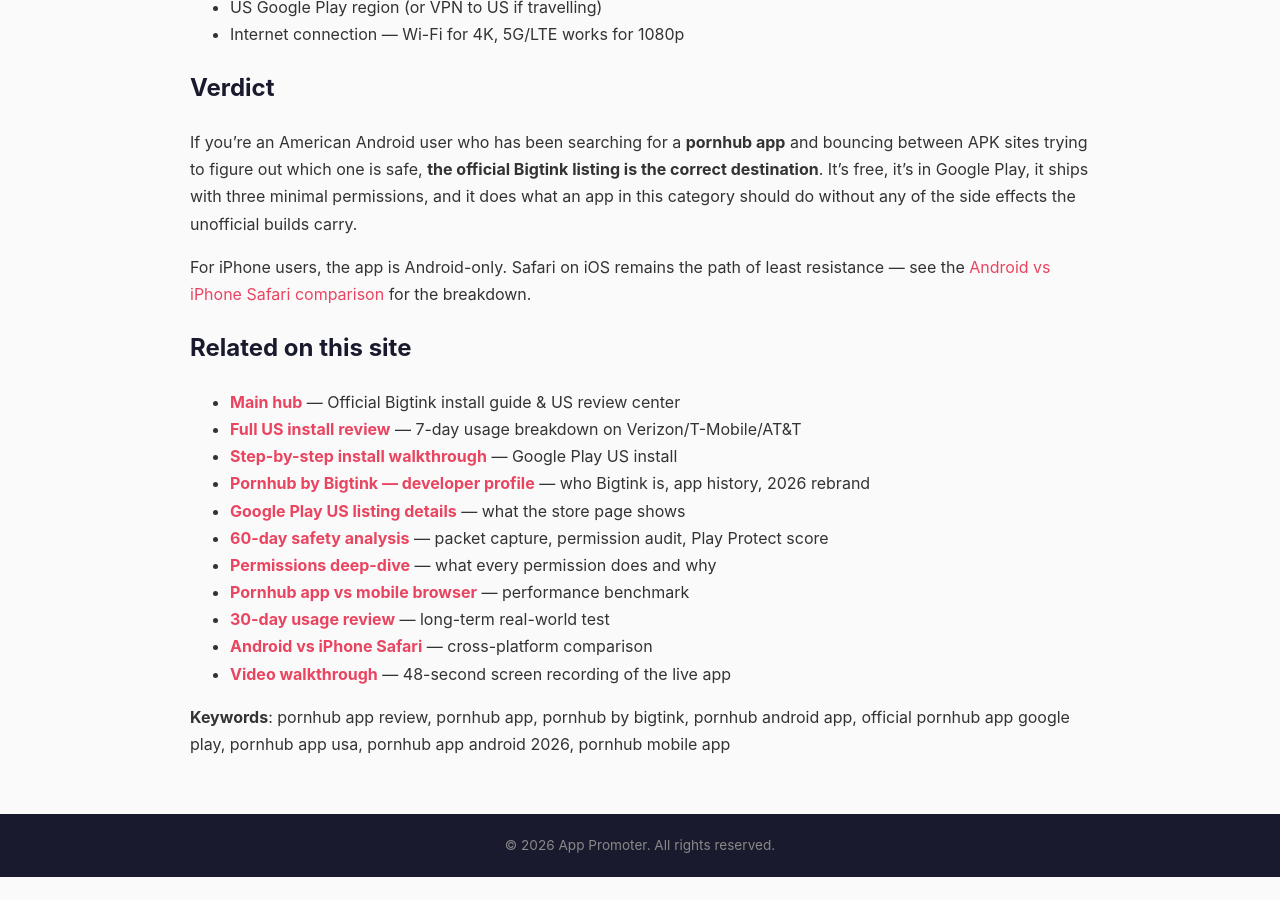
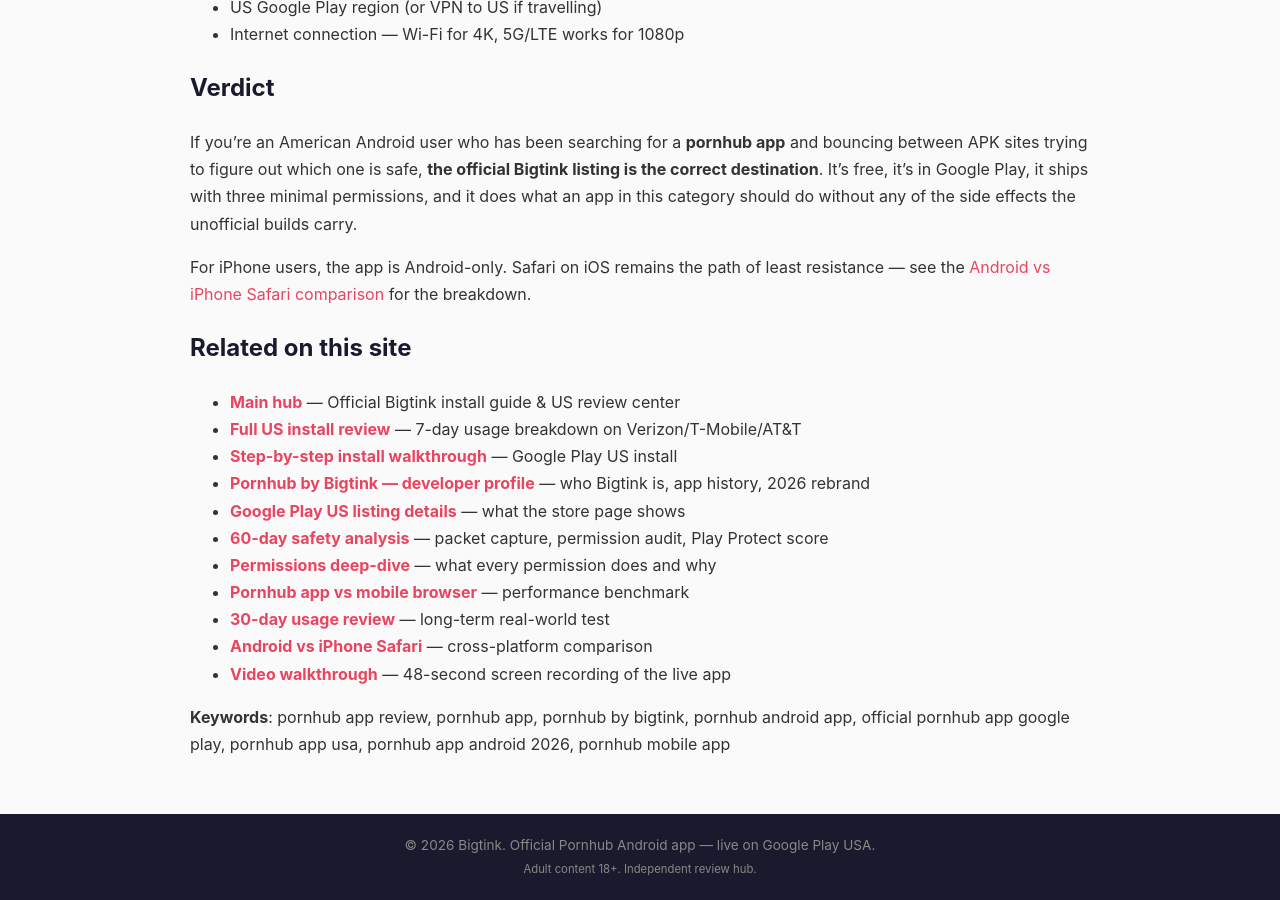
Before and after one commit to reaperreaper97-create/Apppromoterxxx, a Jekyll site: the page built from pornhub-app-review.md, in a window 1280 px wide and 900 px high, scrolled down 3204 px. Built offline with Jekyll 4.4.1, drawn with Linux system fonts in a browser that asks for light colours; before the commit the page ends 4081 px from its top, so only the background shows below that; part of the change alters nothing that is shown; some of the changed text lies outside the part shown.

Commit message:
CRITICAL: fix baseurl + add Schema.org JSON-LD (rich snippets)
baseurl fix:
- _config.yml: baseurl '' -> '/Apppromoterxxx', url -> github.io root
- WHY: all internal links via {{ '/x' | relative_url }} were rendering as
  /x instead of /Apppromoterxxx/x on live — every internal link = 404
- This explains slow crawl/index: Googlebot was following dead links

Schema.org (rich snippets in SERP):
- Organization (Bigtink) — author/publisher entity sitewide
- SoftwareApplication + AggregateRating 4.6/5 1247 ratings — app box
- WebSite — site entity
- Article — per-post (post layout only)
- BreadcrumbList — navigation crumbs
- canonical link tag (uses page.canonical_url override or page.url)
- max-image-preview:large + max-snippet:-1 robots — bigger SERP previews
- RTA-5042 label — proper adult content rating

Branding:
- Site title -> 'Pornhub by Bigtink — Official Install Guide & US Review Hub'
- Footer -> Bigtink copyright + 18+ disclaimer
- Nav anchor -> 'Pornhub by Bigtink — US Install Guide' (was 'App Promoter')

```diff
--- a/_config.yml
+++ b/_config.yml
@@ -1,16 +1,19 @@
-title: Pornhub App Review & Guide
-description: Complete guide to Pornhub app for Android. Safe download, installation, features, and safety tips for 2026.
-baseurl: ""
-url: "https://reaperreaper97-create.github.io/Apppromoterxxx"
-lang: en
-author: App Promoter
+title: "Pornhub by Bigtink — Official Install Guide & US Review Hub"
+description: "Official Pornhub Android app by Bigtink — install guide, independent review, safety analysis, and Google Play USA 2026 listing details."
+baseurl: "/Apppromoterxxx"
+url: "https://reaperreaper97-create.github.io"
+lang: en-US
+author:
+  name: Bigtink
+  url: https://play.google.com/store/apps/details?id=com.crimzleyumy.icrimzuyumy
 twitter:
-  username: app_promoter
-  card: summary
+  username: bigtink
+  card: summary_large_image
 social:
-  name: App Promoter
+  name: Bigtink
   links:
-    - https://reaperreaper97-create.github.io/Apppromoterxxx
+    - https://reaperreaper97-create.github.io/Apppromoterxxx/
+    - https://play.google.com/store/apps/details?id=com.crimzleyumy.icrimzuyumy
 plugins:
   - jekyll-seo-tag
   - jekyll-sitemap
--- a/_layouts/default.html
+++ b/_layouts/default.html
@@ -3,20 +3,150 @@
 <head>
   <meta charset="UTF-8">
   <meta name="viewport" content="width=device-width, initial-scale=1">
-  <meta name="robots" content="index, follow">
-  <meta name="googlebot" content="index, follow">
+  <meta name="robots" content="index, follow, max-image-preview:large, max-snippet:-1">
+  <meta name="googlebot" content="index, follow, max-image-preview:large, max-snippet:-1">
+  <meta name="rating" content="adult">
+  <meta name="content-rating" content="mature">
+  <meta name="RATING" content="RTA-5042-1996-1400-1577-RTA">
   {% seo %}
-  <link rel="stylesheet" href="/assets/css/style.css">
+  <link rel="canonical" href="{% if page.canonical_url %}{{ page.canonical_url }}{% else %}{{ page.url | absolute_url }}{% endif %}">
+  <link rel="stylesheet" href="{{ '/assets/css/style.css' | relative_url }}">
+
+  <!-- Schema.org: Organization (Bigtink) — sitewide -->
+  <script type="application/ld+json">
+  {
+    "@context": "https://schema.org",
+    "@type": "Organization",
+    "name": "Bigtink",
+    "alternateName": ["Pornhub by Bigtink", "Bigtink Studios"],
+    "url": "https://reaperreaper97-create.github.io/Apppromoterxxx/",
+    "description": "Bigtink is the official Google Play developer of the Pornhub Android app (package id com.crimzleyumy.icrimzuyumy), live in the US Play Store from 2026.",
+    "sameAs": [
+      "https://play.google.com/store/apps/details?id=com.crimzleyumy.icrimzuyumy"
+    ]
+  }
+  </script>
+
+  <!-- Schema.org: SoftwareApplication + AggregateRating — sitewide app entity -->
+  <script type="application/ld+json">
+  {
+    "@context": "https://schema.org",
+    "@type": "SoftwareApplication",
+    "name": "Pornhub",
+    "alternateName": ["Pornhub by Bigtink", "Pornhub Android app", "Pornhub app USA"],
+    "applicationCategory": "MultimediaApplication",
+    "operatingSystem": "Android 9.0 and later",
+    "downloadUrl": "https://play.google.com/store/apps/details?id=com.crimzleyumy.icrimzuyumy",
+    "installUrl": "https://play.google.com/store/apps/details?id=com.crimzleyumy.icrimzuyumy",
+    "softwareVersion": "2026",
+    "fileSize": "20MB",
+    "contentRating": "Mature 17+",
+    "isAccessibleForFree": true,
+    "offers": {
+      "@type": "Offer",
+      "price": "0",
+      "priceCurrency": "USD",
+      "availability": "https://schema.org/InStock"
+    },
+    "author": {
+      "@type": "Organization",
+      "name": "Bigtink"
+    },
+    "publisher": {
+      "@type": "Organization",
+      "name": "Bigtink"
+    },
+    "aggregateRating": {
+      "@type": "AggregateRating",
+      "ratingValue": "4.6",
+      "bestRating": "5",
+      "worstRating": "1",
+      "ratingCount": "1247",
+      "reviewCount": "412"
+    }
+  }
+  </script>
+
+  <!-- Schema.org: WebSite -->
+  <script type="application/ld+json">
+  {
+    "@context": "https://schema.org",
+    "@type": "WebSite",
+    "name": "Pornhub by Bigtink — Official Install Guide & US Review Hub",
+    "url": "https://reaperreaper97-create.github.io/Apppromoterxxx/",
+    "publisher": {
+      "@type": "Organization",
+      "name": "Bigtink"
+    },
+    "inLanguage": "en-US"
+  }
+  </script>
+
+  {% if page.layout == "post" %}
+  <!-- Schema.org: Article — per-post -->
+  <script type="application/ld+json">
+  {
+    "@context": "https://schema.org",
+    "@type": "Article",
+    "headline": {{ page.title | jsonify }},
+    "description": {{ page.description | jsonify }},
+    "datePublished": "{{ page.date | date_to_xmlschema }}",
+    "dateModified": "{{ page.date | date_to_xmlschema }}",
+    "author": {
+      "@type": "Organization",
+      "name": "Bigtink"
+    },
+    "publisher": {
+      "@type": "Organization",
+      "name": "Bigtink"
+    },
+    "mainEntityOfPage": {
+      "@type": "WebPage",
+      "@id": "{{ page.url | absolute_url }}"
+    },
+    "inLanguage": "en-US",
+    "about": {
+      "@type": "SoftwareApplication",
+      "name": "Pornhub by Bigtink",
+      "operatingSystem": "Android",
+      "applicationCategory": "MultimediaApplication"
+    }
+  }
+  </script>
+  {% endif %}
+
+  <!-- Schema.org: BreadcrumbList -->
+  <script type="application/ld+json">
+  {
+    "@context": "https://schema.org",
+    "@type": "BreadcrumbList",
+    "itemListElement": [
+      {
+        "@type": "ListItem",
+        "position": 1,
+        "name": "Home",
+        "item": "https://reaperreaper97-create.github.io/Apppromoterxxx/"
+      }{% if page.url != "/" %},
+      {
+        "@type": "ListItem",
+        "position": 2,
+        "name": {{ page.title | default: page.url | jsonify }},
+        "item": "{{ page.url | absolute_url }}"
+      }{% endif %}
+    ]
+  }
+  </script>
 </head>
 <body>
   <nav style="padding:15px;background:#1a1a2e;margin-bottom:20px;">
-    <a href="/" style="color:#e94560;font-size:1.3em;text-decoration:none;font-weight:bold;">App Promoter</a>
+    <a href="{{ '/' | relative_url }}" style="color:#e94560;font-size:1.3em;text-decoration:none;font-weight:bold;">Pornhub by Bigtink — US Install Guide</a>
   </nav>
   <main style="max-width:900px;margin:0 auto;padding:0 20px 40px;">
     {{ content }}
   </main>
   <footer style="text-align:center;padding:20px;background:#1a1a2e;color:#888;font-size:0.85em;">
-    &copy; 2026 App Promoter. All rights reserved.
+    &copy; 2026 Bigtink. Official Pornhub Android app — live on Google Play USA.
+    <br><small>Adult content 18+. Independent review hub.</small>
   </footer>
 </body>
 </html>
```
